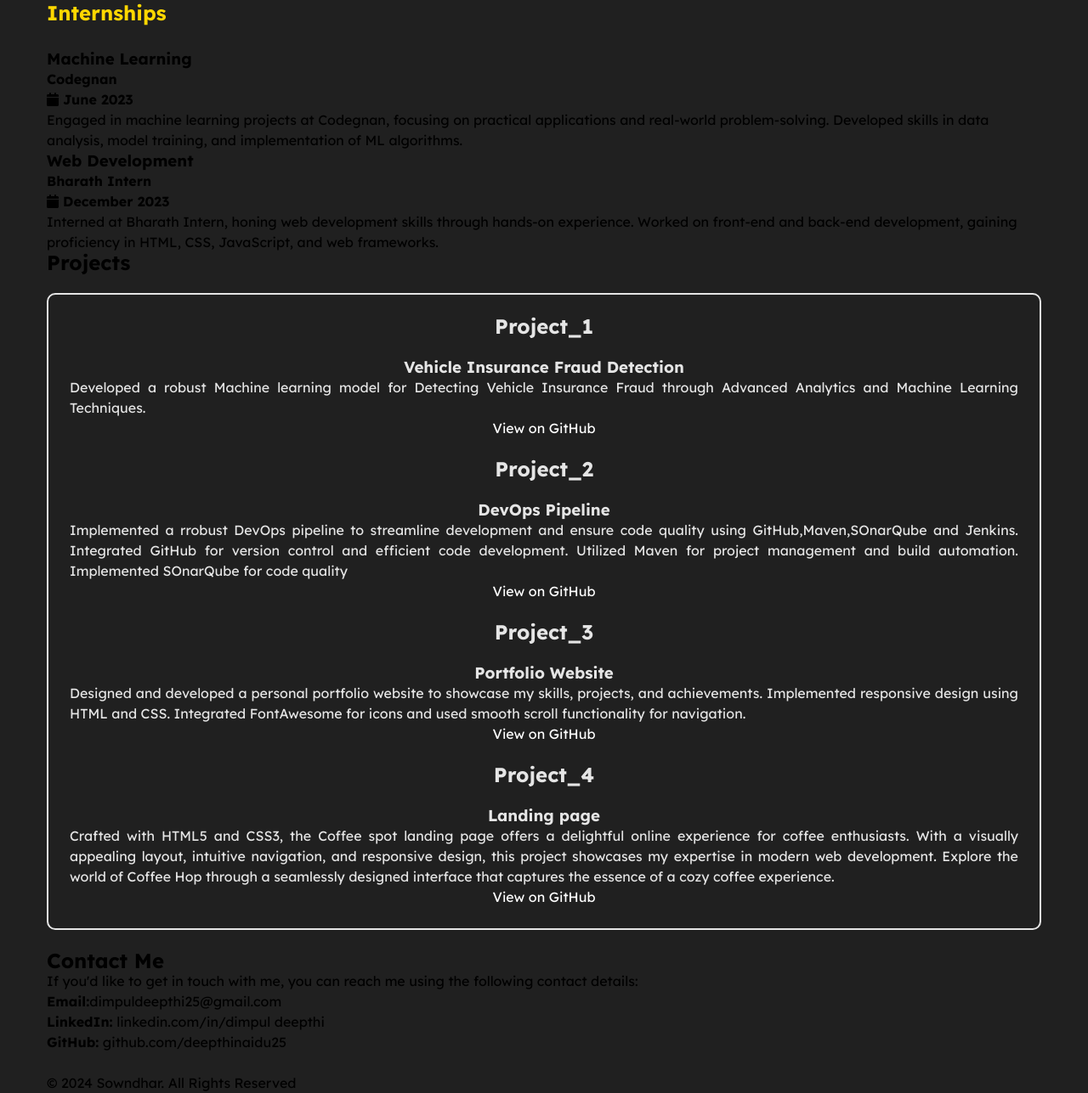
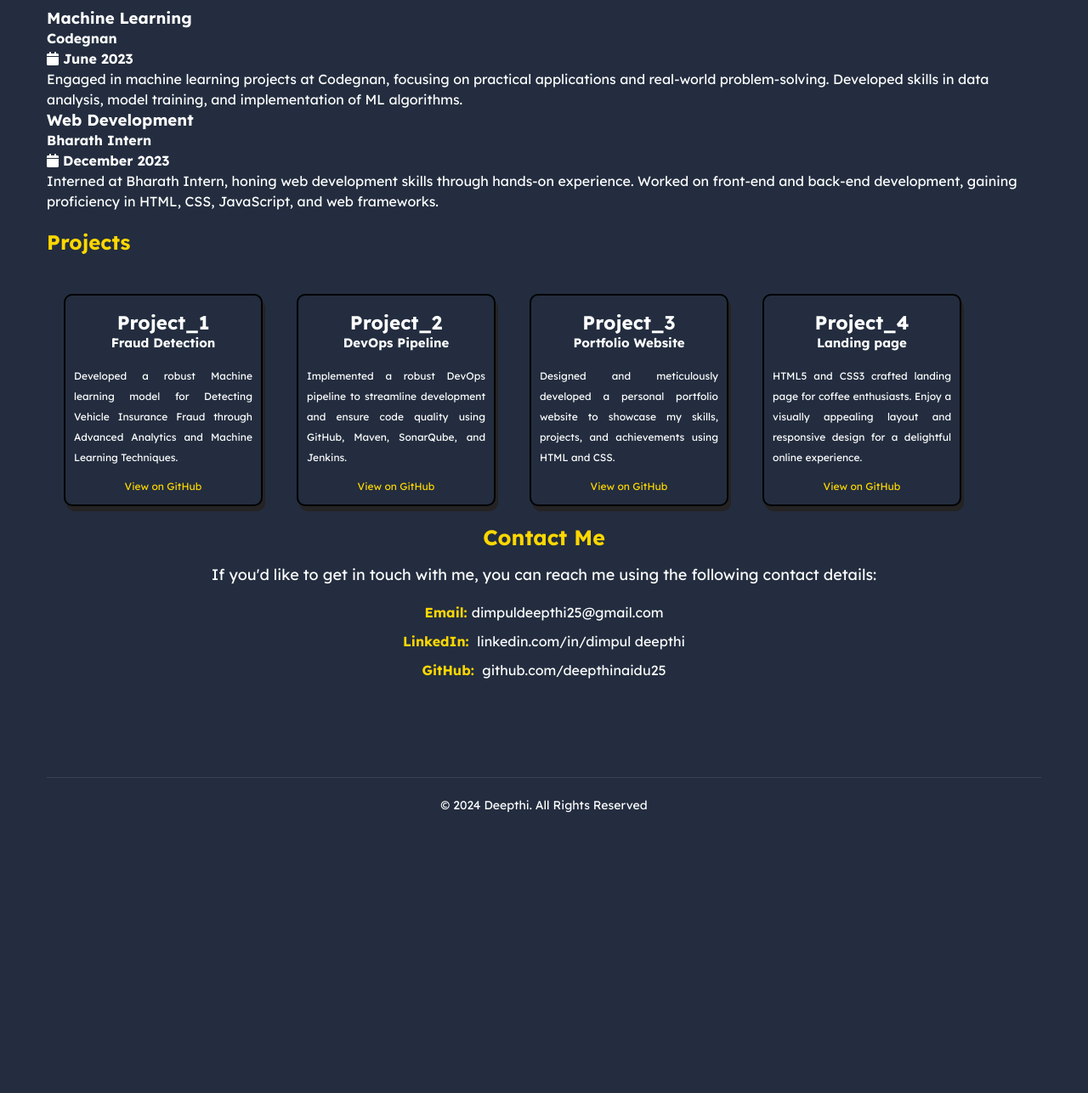
Before and after one commit to deepthinaidu25/portfolio, a plain HTML site: page index.html in a window 1280 px wide. Shown: the part 1319-2606 px from the top of the page at 85% size. After the commit the page ends 2299 px from the top, so only its background shows below. Drawn offline with Linux system fonts and the light colour scheme.

Commit message:
second commit

```diff
--- a/index.html
+++ b/index.html
@@ -31,28 +31,27 @@
     <!-------------------------- Home Page -------------------------->
     <div class="FirstElement" id="home">
         <div class="profile-photo">
-            <img src="images.png" alt="profile picture">
+            <img src="1.jpeg" alt="profile picture">
         </div>
         <div class="profile-text">
             <h5>Hi I'm </h5><br>
             <h1>Dimple Deepthi</h1><br>
             <p><section id="about">
-                <h2>About Me</h2>
+
                 <p>
-                    Welcome to my portfolio website! I'm a passionate and aspiring software engineer with a strong desire to create innovative solutions and push the boundaries of technology.With a deep love for coding and problem-solving, I am constantly seeking opportunities to learn and grow in this ever-evolving field
+                   I'm a passionate and aspiring software engineer with a strong desire to create innovative solutions and push the boundaries of technology. With a deep love for coding and problem-solving, I am constantly seeking opportunities to learn and grow in this ever-evolving field.
                 </p>
             </section>
             </p>
             <div class="btn-group">
                 <a href="V:\Oasis_infobyte\portfolio\DIMPUL DEEPTHI RESUME.pdf" class="btn active">My Resume</a>
-                <a href="mailto:dimpuldeepthi25@gmail.com" class="btn">Contact</a>
+
             </div>
 
 
             <div class="social">
                 <a href="mailto:dimpuldeepthi25@gmail.com"><i class="fa fa-envelope"></i></a>
                 <a href="https://github.com/deepthinaidu25"><i class="fa-brands fa-github"></i></a>
-
                 <a href="https://www.linkedin.com/in/dimpul deepthi/"><i class="fa-brands fa-linkedin"></i></a>
             </div>
         </div>
@@ -65,7 +64,7 @@
                 <div class="about-content">
                     <h4>About Me</h4>
                     <ul>
-                        <li>I am currently pursuing my third year "Bachelor of Technology in Computer Science and Engineering (CSE) specializing in Artificial Intelligence and Machine Learning (AIML). I have built a solid foundation in software development, particularly in areas such as Machine learning,Pyhon, SQL, Git, HTML,CSS,JavaScript,Boostrap,.</li>
+                        <li>I am currently pursuing my third year "Bachelor of Technology in Computer Science and Engineering (CSE) specializing in Artificial Intelligence and Machine Learning (AIML). I have built a solid foundation in software development, particularly in areas such as Machine learning,Pyhon,SQL,Git,HTML,CSS,JavaScript,Boostrap.</li>
                         <li>My expertise in these areas allows me to approach projects with confidence and deliver high-quality results. I have a strong belief in the value of continuous learning and staying adaptable in the ever-evolving world of software engineering.</li>
                         <li>I actively seek out opportunities to expand my knowledge and skills, embracing new technologies and approaches. Feel free to explore my work and get in touch if you have any questions or opportunities to collaborate.</li>
                     </ul>
@@ -91,7 +90,7 @@
                 <h3 class="title">Education</h3>
                 <div class="timeline-box">
                     <div class="timeline-item">
-                        <h3 class="timeline-title">"Bachelor of Technology-72.39%</h3>
+                        <h3 class="timeline-title">Bachelor of Technology-72.39%</h3>
                         <h4 class="timeline-title"> Dhanekula Institute of Engineering & Technology</h4>
                         <h4 class="timeline-title"><i class="fa fa-calendar"></i> 2021-2025</h4>
                     </div>
@@ -131,6 +130,7 @@
                     </div>
                 </div>
             </section>
+            <br/>
 
 
     <!-------------------------- Project Section -------------------------->
@@ -138,49 +138,51 @@
         <div class="container">
             <h2 class="section-title">Projects</h2>
             <br/>
+            <div class="projects">
                 <div class="project">
                     <div class="project-item">
-                    <h2>Project_1</h2>
-                    <br/>
+                        <h2 class="project-title">Project_1</h2>
                         <div class="project-info">
-                        <h3>Vehicle Insurance Fraud Detection</h3>
+                            <h3>Fraud Detection</h3>
                             <p>Developed a robust Machine learning model for Detecting Vehicle Insurance Fraud through Advanced Analytics and Machine Learning Techniques.</p>
                             <a href="https://github.com/deepthinaidu25/ML_vehicle_insurance_fraud_detection.git" class="btn" target="_blank">View on GitHub</a>
                         </div>
                     </div>
-                <br/>
+                </div>
+
+                <div class="project">
                     <div class="project-item">
-                    <h2>Project_2</h2>
-                    <br/>
+                        <h2 class="project-title">Project_2</h2>
                         <div class="project-info">
                             <h3>DevOps Pipeline</h3>
-                        <p>Implemented a rrobust DevOps pipeline to streamline development and ensure code quality using GitHub,Maven,SOnarQube and Jenkins. Integrated GitHub for version control and efficient code development. Utilized Maven for project management and build automation. Implemented SOnarQube for code quality</p>
-                        <a href= "https://github.com/deepthinaidu25/DevOps.git" class="btn" target="_blank">View on GitHub</a>
+                            <p>Implemented a robust DevOps pipeline to streamline development and ensure code quality using GitHub, Maven, SonarQube, and Jenkins.</p>
+                            <a href="https://github.com/deepthinaidu25/DevOps.git" class="btn" target="_blank">View on GitHub</a>
                         </div>
-                </div><br/>
+                    </div>
+                </div>
+
+                <div class="project">
                     <div class="project-item">
-                    <h2>Project_3</h2>
-                    <br/>
+                        <h2 class="project-title">Project_3</h2>
                         <div class="project-info">
                             <h3>Portfolio Website</h3>
-                        <p>Designed and developed a personal portfolio website to showcase my skills, projects, and achievements. Implemented responsive design using HTML and CSS. Integrated FontAwesome for icons and used smooth scroll functionality for navigation.</p>
+                            <p>Designed and meticulously developed a personal portfolio website to showcase my skills, projects, and achievements using HTML and CSS.</p>
                             <a href="https://github.com/sowndharnewbie/Portfolio-Website" class="btn" target="_blank">View on GitHub</a>
                         </div>
                     </div>
-                <br/>
+                </div>
+
+                <div class="project">
                     <div class="project-item">
-                    <h2>Project_4</h2>
-                    <br/>
+                        <h2 class="project-title">Project_4</h2>
                         <div class="project-info">
-                        <h3>Landing page </h3>
-                        <p>Crafted with HTML5 and CSS3, the Coffee spot landing page offers a delightful online experience for coffee enthusiasts. With a visually appealing layout, intuitive navigation, and responsive design, this project showcases my expertise in modern web development. Explore the world of Coffee Hop through a seamlessly designed interface that captures the essence of a cozy coffee experience.</p>
+                            <h3>Landing page</h3>
+                            <p>HTML5 and CSS3 crafted landing page for coffee enthusiasts. Enjoy a visually appealing layout and responsive design for a delightful online experience.</p>
                             <a href="https://github.com/deepthinaidu25/Bharath_Intern/tree/main/Money_Tracker" class="btn" target="_blank">View on GitHub</a>
                         </div>
                     </div>
                 </div>
-        </div>
             </section>
-    <br/>
 
    <!-------------------------- Contact Section -------------------------->
 <section class="contact-area" id="contact">
@@ -202,9 +204,8 @@
     <!-------------------------- Footer Section -------------------------->
     <footer class="footer-area">
         <div class="container">
-            <p>&copy; 2024 Sowndhar. All Rights Reserved</p>
+            <p>&copy; 2024 Deepthi. All Rights Reserved</p>
         </div>
     </footer>
-
 </body>
 </html>
--- a/style.css
+++ b/style.css
@@ -15,13 +15,15 @@ ul{
   list-style:none;
 }
 img{
-  max-width: 100%;
+  width: 100%;
+  height:100;
+  justify-content: center;
 }
 body{
   font-family: 'Lexend', sans-serif;
   font-size:16px;
   line-height:24px;
-  background-color:#202020;
+  background-color:#232D3F;
 }
 .container{
   width: 1170px;
@@ -44,7 +46,7 @@ body{
   left: 0;
   width: 100%;
   z-index: 99;
-  background-color: #202020;
+  background-color: #232D3F;
   padding: 5px;
 }
 
@@ -121,8 +123,8 @@ body{
   height:  300px;
   border-radius: 50%;
   overflow: hidden;
-  border: 15px solid #444444;
-  box-shadow: 5px 7px 25px rgba(0, 0, 0, 0.5)
+  border: 15px solid #04092d;
+  box-shadow: 5px 7px 25px rgba(129, 144, 212, 0.5);
 }
 profile-photo .img{
   height: 100%;
@@ -142,7 +144,7 @@ profile-photo .img{
   font-size: 14px;
 }
 .profile-text h1{
-  color: #fed700;
+  color:  #fed700;
   font-size: 3rem;
 }
 .profile-text p{
@@ -157,6 +159,7 @@ profile-photo .img{
 .profile-text .social i:hover{
   color:#fed700;
   transform: rotate(360deg);
+
 }
 
 
@@ -165,7 +168,7 @@ profile-photo .img{
 
 .about-area{
   padding-top: 130px;
-  background-color: #202020;
+  background-color: #232D3F;
 }
 .about{
   display: flex;
@@ -207,7 +210,9 @@ profile-photo .img{
   padding-bottom: 0;
   margin-bottom: 0;
 }
-
+.project-title{
+  text-align: center;
+}
 
 /*---------------------------Button---------------------------*/
 
@@ -217,16 +222,19 @@ profile-photo .img{
 .btn-group .btn{
   border-color: #d5d5d5;
   color: #fff;
-  background-color: #333;
-  padding:12px 25px;
+  background-color: #232D3F;
+  padding:15px 25px;
   margin: 5px 0;
   margin-right: 7px;
   border-radius: 30px;
   border: 2px solid #e5e5e5;
-  box-shadow: 0 10px 10px -8px rgb(0 0 0 / 78%);
+
 }
 .btn.active{
-  border-color: #fed700;
+  border-color:  #fed700
+}
+.btn.active:hover{
+  background-color:black;
 }
 
 
@@ -260,7 +268,7 @@ profile-photo .img{
   max-width: 100%;
 }
 .education-content .row .timeline{
-  /* background-color:#e5e5e5; */
+
   padding: 30px 15px;
   border: 1px solid #e5e5e5;
   border-radius: 10px;
@@ -313,110 +321,110 @@ profile-photo .img{
   font-size: 16px;
   text-align: justify;
 }
+.timeline-title{
+  color:white;
+}
+.timeline-text{
+  color:white;
+}
 
 
 
 /*---------------------------Projects---------------------------*/
-.project-content{
-  padding: 90px 0;
-  /* color:#fff;  */
-}
-.project-title{
-  margin-bottom: 60px;
-  text-align: center;
-}
-.project-title h4{
-  text-transform: uppercase;
-  font-size: 40px;
-  line-height: 40px;
-  color: #fed700;
+.project-item {
+  border: solid 2px black;
+  border-radius: 10px;
+  padding: 10px;
   margin-bottom: 20px;
-}
-.project-title p{
-  color: #e5e5e5;
-}
-.projects{
-  display: flex;
-  justify-content:space-between;
-  flex-wrap: wrap;
-}
-.project{
-    /* padding: 30px 15px; */
-    color: #e5e5e5;
-    border: 2px solid #e5e5e5;
-    border-radius: 10px;
-    width: 100%;
-    position: relative;
-    padding: 25px;
-    text-align: center;
-    flex-basis: 32%;
-    transition: .3s;
-}
-.project i{
-  background-color: #fed700;
-  width: 60px;
-  height: 60px;
-  color: #333;
-  font-size: 26px;
-  line-height: 60px;
-  border-radius: 50%;
-}
-.project h4{
-  font-size: 26px;
-  text-transform: capitalize;
-  margin: 20px 0;
-}
-.project p{
-  text-align: justify;
-}
-.project:hover{
-  border-color: #fed700;
+  box-sizing: border-box;
+  box-shadow: 3px 6px #232D3F;
+  color: wh;
+   width:20%;
+	border:2px solid black;
+	height:250px;
+	box-shadow:3px 6px rgb(37, 35, 35);
+	border-radius:10px;
+	float:left;
+	margin:25px 20px;
+  font-size: 15px;
+  padding-top: 20px;
+  color: white;
+
 }
 
 
 
-/*---------------------------Contact Me---------------------------*/
-.contact-content{
-  padding: 100px 0;
-  color: #fff;
+.project-info {
   text-align: center;
+  font-size:12px;
+  color:white;
 }
-.contact-content .contact-title h4{
-  font-size: 40px;
-  text-transform: capitalize;
-  color: #fed700;
-  padding-bottom: 10px;
+
+.project-info h3 {
+  margin-bottom: 10px;
+  padding-bottom: 5px;
+  font-size: 15px;
 }
-.contact-content .contact-title p{
-  padding-bottom: 20px;
-}
-.contact{
-  max-width: 700px;
-  margin: auto;
-}
-.contact input,.contact textarea{
-  width: 100%;
-  padding: 15px;
-  border: 0;
+
+.project-info p {
+  text-align: justify;
   margin-bottom: 10px;
 }
 
-.contact .submit{
-  width: auto;
-  background-color: #fed700;
-  padding: 10px 40px;
-  font-weight:bold ;
+.project-info a {
+  color: #fed700;
+
+  display: block;
+  text-align: center;
+  width: 100%;
+  text-decoration: none;
+}
+.section-title{
+  color:#fed700;
+}
+/*--------------------------- Contact Section ---------------------------*/
+
+.contact-area {
+  padding: 80px 0;
+  background-color: #232D3F;
+  color: #fff;
+}
+
+.contact-info {
+  text-align: center;
+}
+
+.contact-info p {
   font-size: 18px;
+  margin-bottom: 20px;
 }
-.contact .submit:hover{
-  transform: scale(1.1);
-  cursor: pointer;
+
+.contact-info ul {
+  list-style: none;
+  padding: 0;
 }
-#msg{
-  color: #fff;
-  font-size: 20px;
-  margin-top: -8px;
-  display: block;
+
+.contact-info li {
+  font-size: 16px;
+  margin-bottom: 10px;
+}
+
+.contact-info li strong {
+  margin-right: 5px;
+  color: #fed700;
+}
+
+
+.contact-area .container {
+  display: flex;
+  flex-direction: column;
+  align-items: center;
+}
+
+.contact-area .section-title {
+  font-size: 25px;
+  margin-bottom: 20px;
+  text-align: center;
 }
 
 
@@ -425,26 +433,23 @@ profile-photo .img{
 
 
 /*---------------------------Footer---------------------------*/
-.footer {
-    max-width: 950px;
-    margin: 0 auto;
-    padding: 15px 0 26px;
-    border-top: 1px solid rgba(255, 255, 255, 0.1);
-    color: rgba(255, 255, 255, 0.4);
-    display: flex;
-    flex-direction: column;
-    align-items: center;
-    text-align: center;
-  }
-  .footer .message {
-    font-size: 12px;
-    color: rgba(255, 255, 255, 0.4);
-    margin-bottom: 10px;
-  }
 
-  .copyright {
-    font-size: 12px;
-  }
+.footer-area {
+  background-color: #232D3F;
+  color: white;
+  padding: 20px 0;
+  text-align: center;
+}
+
+.footer-area p {
+  margin: 0;
+  font-size: 14px;
+}
+
+
+.footer-area {
+  border-top: 1px solid rgba(255, 255, 255, 0.1);
+}
 
 
 
```
Also changed, not shown: 1.jpeg (added), th.jpg (added), 1 other file. Lines whose indentation alone changed are shown as unchanged.
